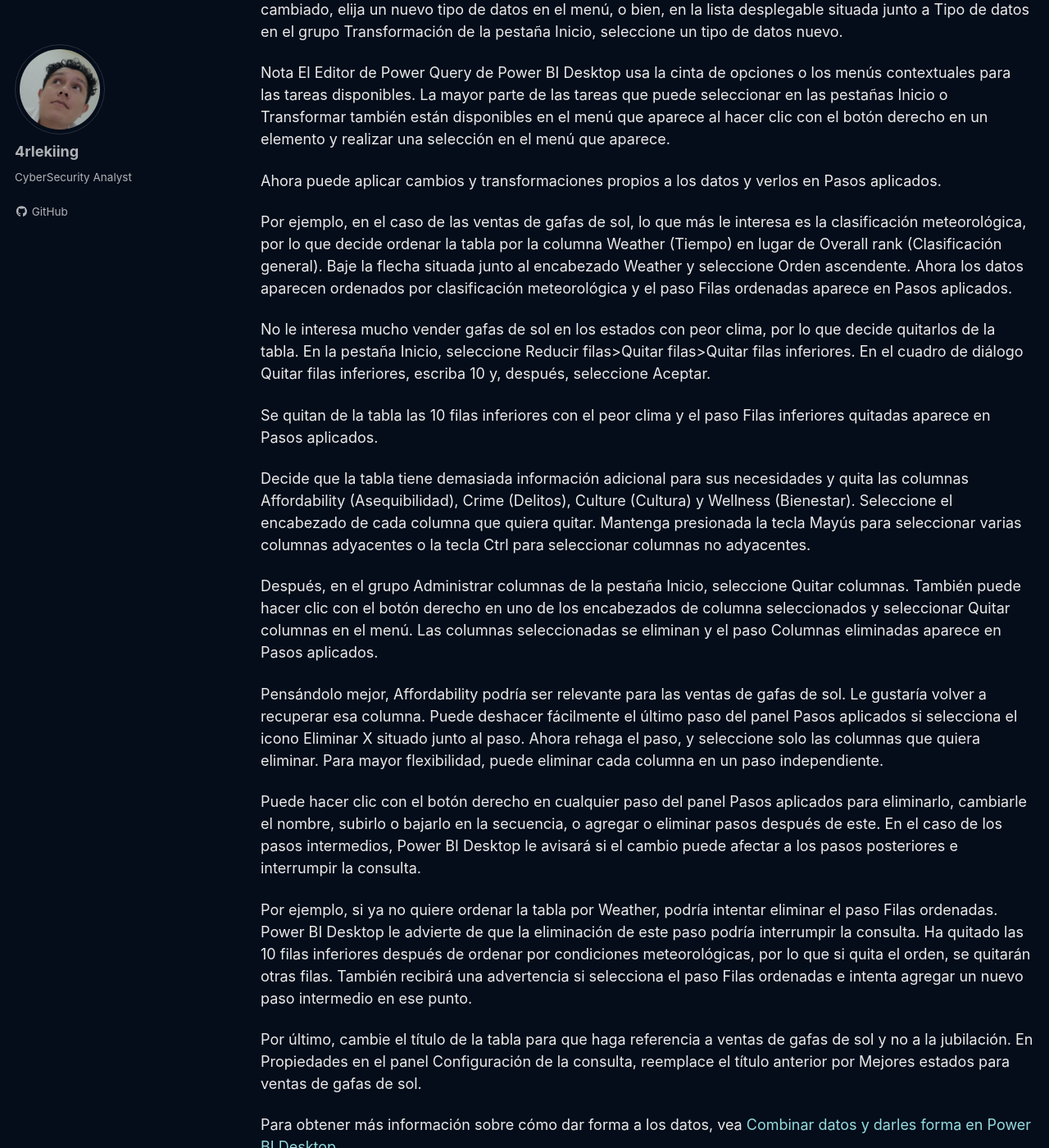
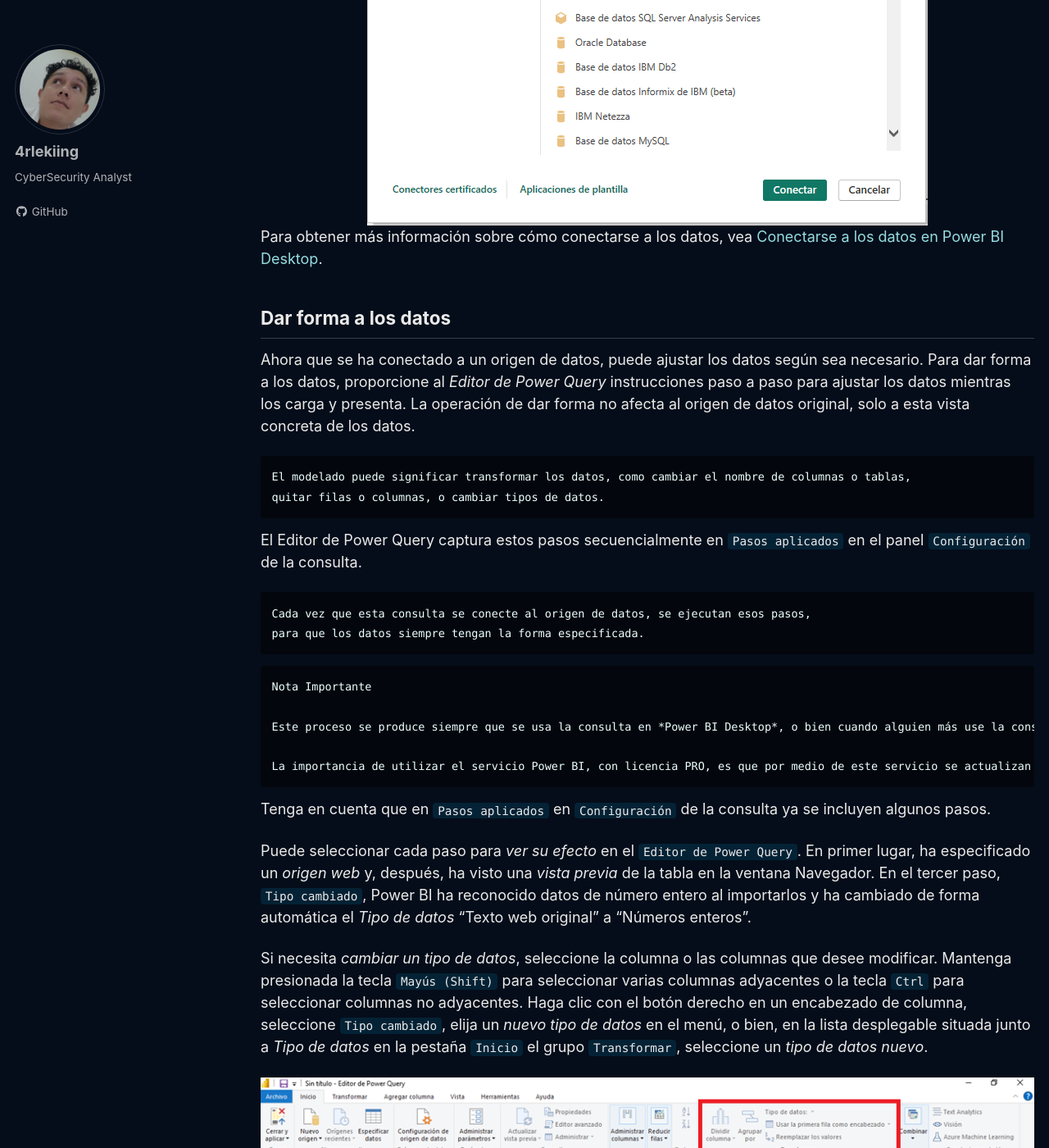
Before and after one commit to 4rleking/powerbi.github.io, a Jekyll site: the page built from _posts/2023-08-05-Introduccion.md, in a window 1280 px wide and 1400 px high, scrolled down 3962 px. Shown: the whole window at 82% size. Built offline with Jekyll 4.4.1, drawn with Linux system fonts in a browser that asks for light colours; cached includes are drawn as plain includes; a script that is not in the unit is left out; some of the changed text lies outside the part shown.

Commit message:
Update 2023-08-05-Introduccion.md

````diff
--- a/_posts/2023-08-05-Introduccion.md
+++ b/_posts/2023-08-05-Introduccion.md
@@ -1,7 +1,7 @@
 ---
 layout: single
 title: Introducción a Power BI Desktop
-excerpt: ""
+excerpt: "Ya tenemos instalado el software; ahora se explica cada una de las opciones que maneja este programa, así como algunos ejemplos. Esta introducción es muy general, poco a poco se estará mejorando las practicas en los siguientes capitulos."
 date: 2023-08-27
 classes: wide
 header:
@@ -30,7 +30,7 @@
 * Usar los modelos de datos para crear visualizaciones e informes.
 * Compartir los archivos de informe para que otros usuarios puedan aprovecharlos, ampliarlos y compartirlos.
 
-Puede compartir los archivos `.pbix` de Power BI Desktop como cualquier otro archivo, pero el método más atractivo consiste en cargarlos en el [servicio Power BI](https://preview.powerbi.com/).
+Puede compartir los archivos `.pbix` de *Power BI Desktop* como cualquier otro archivo, pero el método más atractivo consiste en cargarlos en el [servicio Power BI](https://preview.powerbi.com/).
 
 Power BI Desktop integra tecnologías probadas del motor de consultas de Microsoft, modelado de datos y visualización. Los analistas de datos y otros usuarios pueden crear colecciones de consultas, conexiones de datos, modelos e informes, y compartirlos fácilmente con otros. A través de la combinación de *Power BI Desktop* y el *servicio Power BI*, es más fácil modelar, compilar, compartir y extender nuevas conclusiones del mundo de los datos.
 
@@ -40,95 +40,97 @@
 
 Para descargar Power BI Desktop, vaya a la [página de descarga de Power BI Desktop](https://powerbi.microsoft.com/desktop) y seleccione Descarga gratuita. O, para las opciones de descarga, seleccione [Consulte las opciones de descarga](https://www.microsoft.com/download/details.aspx?id=58494) o idiomas disponibles.
 
-También puede descargar Power BI Desktop desde el servicio Power BI. Seleccione el icono Descargar en la barra de menús superior y, después, seleccione Power BI Desktop.
+También puede descargar *Power BI Desktop* desde el servicio Power BI. Seleccione el icono Descargar en la barra del menú superior y, después, seleccione *Power BI Desktop*.
 
-En la página de Microsoft Store, seleccione Obtener y siga las indicaciones para instalar Power BI Desktop en el equipo. Inicie Power BI Desktop desde el menú Inicio de Windows o desde el icono de la barra de tareas de Windows.
+En la página de Microsoft Store, seleccione *Obtener* y siga las indicaciones para instalar *Power BI Desktop* en el equipo. Inicie Power BI Desktop desde el menú Inicio de Windows o desde el icono de la barra de tareas de Windows.
 
 La primera vez que se inicia Power BI Desktop, se muestra la pantalla de bienvenida.
 
-En la pantalla de bienvenida, puede obtener datos, ver orígenes recientes, abrir informes recientes, abrir otros informeso seleccionar otros vínculos. Seleccione el icono Cerrar para cerrar la pantalla de bienvenida.
+<center>
+    <img src='./../assets/images/Introduccion2/Session_00.png'>
+</center>
+
+En la pantalla de bienvenida, puede obtener datos, ver orígenes recientes, abrir informes recientes, abrir otros informes o seleccionar otros vínculos. Seleccione el icono Cerrar para cerrar la pantalla de bienvenida.
 
 En el lado izquierdo de Power BI Desktop, aparecen los iconos de las tres vistas de Power BI Desktop: Informe, Datos y Modelo, en orden descendente. La vista actual se indica mediante la barra amarilla situada a la izquierda y puede cambiar de vista si selecciona cualquiera de los iconos.
 
-Si usa la navegación mediante el teclado, presione Ctrl + F6 para mover el enfoque a esa sección de botones en la ventana. Para más información sobre la accesibilidad y Power BI, consulte los artículos relacionados con la [accesibilidad](https://learn.microsoft.com/es-es/power-bi/create-reports/desktop-accessibility-creating-tools).
+<center>
+    <img src='./../assets/images/Introduccion2/Session_01.png'>
+</center>
 
-Power BI Desktop también incluye el Editor de Power Query, que se abre en una ventana independiente. En el Editor de Power Query, puede crear consultas y transformar datos, y después cargar el modelo de datos refinados en Power BI Desktop para crear informes.
+Si usa la navegación mediante el teclado, presione `Ctrl + F6` para mover el enfoque a esa sección de botones en la ventana. Para más información sobre la accesibilidad y Power BI, consulte los artículos relacionados con la [accesibilidad](https://learn.microsoft.com/es-es/power-bi/create-reports/desktop-accessibility-creating-tools).
+
+*Power BI Desktop* también incluye el `Editor de Power Query`, que se abre en una ventana independiente.
+
+En el Editor de Power Query, puede crear consultas y transformar datos, y después cargar el modelo de datos refinados en Power BI Desktop para crear informes.
 
 ## Conectar a datos
 
-Con Power BI Desktop instalado, está listo para conectarse con el mundo de los datos en continua expansión. Para ver los numerosos tipos de orígenes de datos disponibles, seleccione Obtener datos>Más en la pestaña Inicio de Power BI Desktop y, en la ventana Obtener datos, desplácese por la lista Todo de orígenes de datos. En este paseo rápido, se conectará a dos orígenes de datos web diferentes.
+Con *Power BI Desktop* instalado, está listo para conectarse con el mundo de los datos en continua expansión. Para ver los numerosos tipos de orígenes de datos disponibles, seleccione en la pestaña `Inicio` la opción `Obtener datos`> `Más` de *Power BI Desktop* y, en la ventana `Obtener datos`, desplácese por la lista `Todo` de orígenes de datos. En este paseo rápido, se conectará a dos orígenes de datos web diferentes.
 
-Imagine que es un analista de datos que trabaja para un distribuidor de gafas de sol. Quiere ayudar al cliente a que dirija la venta de gafas de sol a zonas donde siempre brille el sol. La página sobre los [mejores y peores estados para jubilarse](https://www.bankrate.com/retirement/best-and-worst-states-for-retirement/) en Bankrate.com contiene datos interesantes al respecto.
-
-En la pestaña Inicio de Power BI Desktop, seleccione Obtener datos>Web para conectarse a un origen de datos web.
-
-En el cuadro de diálogo Desde la web, pegue la dirección *https://www.bankrate.com/retirement/best-and-worst-states-for-retirement/* en el campo URL y luego seleccione Aceptar.
-
-Si se le solicita, en la pantalla Acceder a contenido web, seleccione Conectar para usar el acceso anónimo.
-
-La funcionalidad de consulta de Power BI Desktop entra en acción y contacta con el recurso web. En la ventana Navegador se devuelve lo que se ha encontrado en la página web, en este caso, una tabla HTML denominada Clasificación de los mejores y peores estados para jubilarse y otras cinco tablas sugeridas. Como le interesa la tabla HTML, selecciónela para obtener una vista previa.
-
-En este momento, puede seleccionar Cargar para cargar la tabla, o bien Transformar datos para realizar cambios en la tabla antes de cargarlos.
-
-Al seleccionar Transformar datos, se inicia el Editor de Power Query, con una vista representativa de la tabla. El panel Configuración de la consulta está a la derecha, o bien puede mostrarlo si selecciona Configuración de la consulta en la pestaña Vista del Editor de Power Query.
+<center>
+    <img src='./../assets/images/Desktop/Datos_01.png'>
+</center>
 
 Para obtener más información sobre cómo conectarse a los datos, vea [Conectarse a los datos en Power BI Desktop](https://learn.microsoft.com/es-es/power-bi/connect-data/desktop-connect-to-data).
 
 ## Dar forma a los datos
 
-Ahora que se ha conectado a un origen de datos, puede ajustar los datos según sea necesario. Para dar forma a los datos, proporcione al Editor de Power Query instrucciones paso a paso para ajustar los datos mientras los carga y presenta. La operación de dar forma no afecta al origen de datos original, solo a esta vista concreta de los datos.
+Ahora que se ha conectado a un origen de datos, puede ajustar los datos según sea necesario. Para dar forma a los datos, proporcione al *Editor de Power Query* instrucciones paso a paso para ajustar los datos mientras los carga y presenta. La operación de dar forma no afecta al origen de datos original, solo a esta vista concreta de los datos.
 
+```text
+El modelado puede significar transformar los datos, como cambiar el nombre de columnas o tablas,
+quitar filas o columnas, o cambiar tipos de datos.
+```
+
+El Editor de Power Query captura estos pasos secuencialmente en `Pasos aplicados` en el panel `Configuración` de la consulta.
+
+```text
+Cada vez que esta consulta se conecte al origen de datos, se ejecutan esos pasos,
+para que los datos siempre tengan la forma especificada.
+```
+
+```text
+Nota Importante
+
+Este proceso se produce siempre que se usa la consulta en *Power BI Desktop*, o bien cuando alguien más use la consulta compartida, como en el servicio Power BI.
+
+La importancia de utilizar el servicio Power BI, con licencia PRO, es que por medio de este servicio se actualizan los informes en automatico, y no tener que enviar los informes cada que se vuelven actualizar en el Software Power BI Desktop.
+```
+
+Tenga en cuenta que en `Pasos aplicados` en `Configuración` de la consulta ya se incluyen algunos pasos.
+
+Puede seleccionar cada paso para *ver su efecto* en el `Editor de Power Query`. En primer lugar, ha especificado un *origen web* y, después, ha visto una *vista previa* de la tabla en la ventana Navegador. En el tercer paso, `Tipo cambiado`, Power BI ha reconocido datos de número entero al importarlos y ha cambiado de forma automática el *Tipo de datos* "Texto web original" a "Números enteros".
+
+Si necesita *cambiar un tipo de datos*, seleccione la columna o las columnas que desee modificar. Mantenga presionada la tecla `Mayús (Shift)` para seleccionar varias columnas adyacentes o la tecla `Ctrl` para seleccionar columnas no adyacentes. Haga clic con el botón derecho en un encabezado de columna, seleccione `Tipo cambiado`, elija un *nuevo tipo de datos* en el menú, o bien, en la lista desplegable situada junto a *Tipo de datos* en la pestaña `Inicio` el grupo `Transformar`, seleccione un *tipo de datos nuevo*.
+
+<center>
+    <img src='./../assets/images/Introduccion2/Session_02.png'>
+</center>
+
+```text
 Nota
-Es posible que los datos de la tabla que se usan en esta guía cambien con el tiempo. Por eso, los pasos que debe seguir pueden variar, por lo que tendrá que ser creativo y ajustar los pasos o los resultados; esto es parte de la diversión del aprendizaje.
+El Editor de Power Query de Power BI Desktop usa la cinta de opciones o los menús contextuales para
+las tareas disponibles. La mayor parte de las tareas que puede seleccionar en las pestañas Inicio
+o Transformar también están disponibles en el menú que aparece al hacer clic con el botón derecho en
+un elemento y realizar una selección en el menú que aparece.
+```
 
-El modelado puede significar transformar los datos, como cambiar el nombre de columnas o tablas, quitar filas o columnas, o cambiar tipos de datos. El Editor de Power Query captura estos pasos secuencialmente en Pasos aplicados en el panel Configuración de la consulta. Cada vez que esta consulta se conecte al origen de datos, se ejecutan esos pasos, para que los datos siempre tengan la forma especificada. Este proceso se produce siempre que se usa la consulta en Power BI Desktop, o bien cuando alguien más use la consulta compartida, como en el servicio Power BI.
-
-Tenga en cuenta que en Pasos aplicados en Configuración de la consulta ya se incluyen algunos pasos. Puede seleccionar cada paso para ver su efecto en el Editor de Power Query. En primer lugar, ha especificado un origen web y, después, ha visto una vista previa de la tabla en la ventana Navegador. En el tercer paso, Tipo cambiado, Power BI ha reconocido datos de número entero al importarlos y ha cambiado de forma automática el Tipo de datosTexto web original a Números enteros.
-
-Si necesita cambiar un tipo de datos, seleccione la columna o las columnas que desee modificar. Mantenga presionada la tecla Mayús para seleccionar varias columnas adyacentes o la tecla Ctrl para seleccionar columnas no adyacentes. Haga clic con el botón derecho en un encabezado de columna, seleccione Tipo cambiado, elija un nuevo tipo de datos en el menú, o bien, en la lista desplegable situada junto a Tipo de datos en el grupo Transformación de la pestaña Inicio, seleccione un tipo de datos nuevo.
-
-Nota
-El Editor de Power Query de Power BI Desktop usa la cinta de opciones o los menús contextuales para las tareas disponibles. La mayor parte de las tareas que puede seleccionar en las pestañas Inicio o Transformar también están disponibles en el menú que aparece al hacer clic con el botón derecho en un elemento y realizar una selección en el menú que aparece.
-
-Ahora puede aplicar cambios y transformaciones propios a los datos y verlos en Pasos aplicados.
-
-Por ejemplo, en el caso de las ventas de gafas de sol, lo que más le interesa es la clasificación meteorológica, por lo que decide ordenar la tabla por la columna Weather (Tiempo) en lugar de Overall rank (Clasificación general). Baje la flecha situada junto al encabezado Weather y seleccione Orden ascendente. Ahora los datos aparecen ordenados por clasificación meteorológica y el paso Filas ordenadas aparece en Pasos aplicados.
-
-No le interesa mucho vender gafas de sol en los estados con peor clima, por lo que decide quitarlos de la tabla. En la pestaña Inicio, seleccione Reducir filas>Quitar filas>Quitar filas inferiores. En el cuadro de diálogo Quitar filas inferiores, escriba 10 y, después, seleccione Aceptar.
-
-Se quitan de la tabla las 10 filas inferiores con el peor clima y el paso Filas inferiores quitadas aparece en Pasos aplicados.
-
-Decide que la tabla tiene demasiada información adicional para sus necesidades y quita las columnas Affordability (Asequibilidad), Crime (Delitos), Culture (Cultura) y Wellness (Bienestar). Seleccione el encabezado de cada columna que quiera quitar. Mantenga presionada la tecla Mayús para seleccionar varias columnas adyacentes o la tecla Ctrl para seleccionar columnas no adyacentes.
-
-Después, en el grupo Administrar columnas de la pestaña Inicio, seleccione Quitar columnas. También puede hacer clic con el botón derecho en uno de los encabezados de columna seleccionados y seleccionar Quitar columnas en el menú. Las columnas seleccionadas se eliminan y el paso Columnas eliminadas aparece en Pasos aplicados.
-
-Pensándolo mejor, Affordability podría ser relevante para las ventas de gafas de sol. Le gustaría volver a recuperar esa columna. Puede deshacer fácilmente el último paso del panel Pasos aplicados si selecciona el icono Eliminar X situado junto al paso. Ahora rehaga el paso, y seleccione solo las columnas que quiera eliminar. Para mayor flexibilidad, puede eliminar cada columna en un paso independiente.
-
-Puede hacer clic con el botón derecho en cualquier paso del panel Pasos aplicados para eliminarlo, cambiarle el nombre, subirlo o bajarlo en la secuencia, o agregar o eliminar pasos después de este. En el caso de los pasos intermedios, Power BI Desktop le avisará si el cambio puede afectar a los pasos posteriores e interrumpir la consulta.
-
-Por ejemplo, si ya no quiere ordenar la tabla por Weather, podría intentar eliminar el paso Filas ordenadas. Power BI Desktop le advierte de que la eliminación de este paso podría interrumpir la consulta. Ha quitado las 10 filas inferiores después de ordenar por condiciones meteorológicas, por lo que si quita el orden, se quitarán otras filas. También recibirá una advertencia si selecciona el paso Filas ordenadas e intenta agregar un nuevo paso intermedio en ese punto.
-
-Por último, cambie el título de la tabla para que haga referencia a ventas de gafas de sol y no a la jubilación. En Propiedades en el panel Configuración de la consulta, reemplace el título anterior por Mejores estados para ventas de gafas de sol.
+Ahora puede aplicar cambios y transformaciones propios a los datos y verlos en `Pasos aplicados`.
 
 Para obtener más información sobre cómo dar forma a los datos, vea [Combinar datos y darles forma en Power BI Desktop](https://learn.microsoft.com/es-es/power-bi/connect-data/desktop-shape-and-combine-data).
 
 ## Combinar datos
 
-Los datos sobre diferentes estados resultan interesantes y serán útiles para crear otras consultas y análisis. Pero hay un problema: la mayoría de los datos usa abreviaturas de dos letras para los códigos de estado, no el nombre completo de los estados. Para usar esos datos, se necesita una manera de asociar las abreviaturas con los nombres de los estados.
+Para importar los datos de las abreviaturas de estados en el Editor de Power Query, seleccione de la pestaña `Inicio` > `Nueva consulta` > `Nuevo origen` > `Web`.
 
-Está de suerte. Otro origen de datos público hace justamente eso, pero los datos necesitarán una importante cantidad de modelado antes de poder combinarlos con la tabla de gafas de sol.
+En la ventana Navegador, seleccione las tablas que necesita para complementar su informe y, después, seleccione `Aceptar`. La tabla se abre en el *Editor de Power Query*.
 
-Para importar los datos de las abreviaturas de estados en el Editor de Power Query, seleccione Nuevo origen>Web en el grupo Nueva consulta de la pestaña Inicio de la cinta.
+Quite todas las columnas que no le *aporten utilidad*. Para conservar solo estas columnas, mantenga presionada la tecla `Ctrl` y selecciónelas. Después, haga clic con el botón derecho en uno de los encabezados de columna y seleccione `Quitar otras columnas`, o bien, la pestaña `Inicio` > `Administrar columnas` > `Quitar otras columnas`.
 
-En el cuadro de diálogo De web, escriba la dirección URL del sitio de las abreviaturas de estado: https://en.wikipedia.org/wiki/List_of_U.S._state_abbreviations.
+Para quitar valores adicionales de la tabla haga clic en la flecha desplegable situada junto a la columna seleccionada y seleccione `Filtros` > `Es igual a`. En el cuadro de diálogo `Filtrar filas`, haga clic en el campo desplegable `Escribir` o seleccionar un valor situado junto a `es igual a` y seleccione la opción que necesite. Seleccione `Aceptar`.
 
-En la ventana Navegador, seleccione la tabla Codes and abbreviations for U.S. states, federal district, territories, and other regions (Códigos y abreviaturas de estados de EE. UU., Distrito Federal, territorios y otras regiones) y, después, seleccione Aceptar. La tabla se abre en el Editor de Power Query.
-
-Quite todas las columnas excepto Name and status of region (Nombre y estado de la región), Name and status of region y ANSI. Para conservar solo estas columnas, mantenga presionada la tecla Ctrl y selecciónelas. Después, haga clic con el botón derecho en uno de los encabezados de columna y seleccione Quitar otras columnas, o bien, en el grupo Administrar columnas de la pestaña Inicio, seleccione Quitar otras columnas.
-
-Haga clic en la flecha desplegable situada junto a la columna Name and status of region_1 y seleccione Filtros>Es igual a. En el cuadro de diálogo Filtrar filas, haga clic en el campo desplegable Escribir o seleccionar un valor situado junto a es igual a y seleccione State. Seleccione Aceptar.
-
-Después de quitar valores adicionales como Federal district (Distrito Federal) e island (isla), ahora tiene una lista de los 50 estados y sus abreviaturas oficiales de dos letras. Puede cambiar el nombre de las columnas para que tengan más sentido, por ejemplo Nombre del estado, Estado y Abreviatura si hace clic con el botón derecho en los encabezados de columna y selecciona Cambiar el nombre.
+Después de quitar valores adicionales. Puede cambiar el nombre de las columnas para que tengan más sentido, si hace clic con el botón derecho en los encabezados de columna y selecciona `Cambiar el nombre`.
 
 Tenga en cuenta que todos estos pasos se registran en Pasos aplicados en el panel Configuración de la consulta.
 
````
